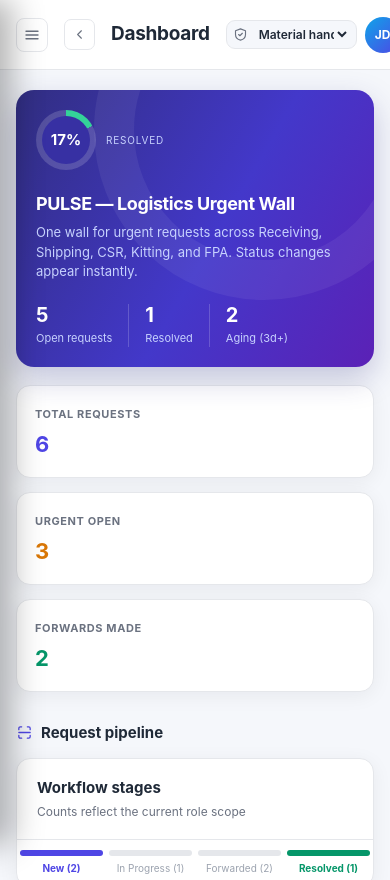
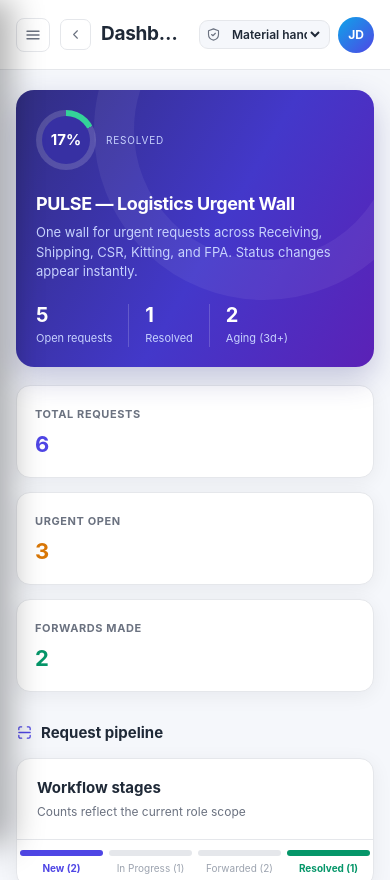
Before and after one commit to rdejito/project-prototypes, a plain HTML site: page Pulse/index.html in a window 390 px wide. Shown: the top 880 px of the page. Drawn offline with Linux system fonts and the light colour scheme.

Commit message:
Align topbar header with grouped left controls

```diff
--- a/ClearPass_Prototype/styles.css
+++ b/ClearPass_Prototype/styles.css
@@ -100,9 +100,12 @@ button:focus-visible, input:focus-visible, select:focus-visible, textarea:focus-
   backdrop-filter: blur(8px); border-bottom: 1px solid var(--border);
   display: flex; align-items: center; justify-content: space-between; gap: 16px; padding: 0 30px;
 }
-.topbar-title h1 { font-size: 19px; margin: 0; letter-spacing: -.3px; }
+.topbar-left { display: flex; align-items: center; gap: 16px; min-width: 0; flex: 1 1 auto; }
+.topbar-left .hub-return, .topbar-left .menu-btn { flex: 0 0 auto; }
+.topbar-title { min-width: 0; }
+.topbar-title h1 { font-size: 19px; margin: 0; letter-spacing: -.3px; white-space: nowrap; overflow: hidden; text-overflow: ellipsis; }
 .topbar-title p { margin: 2px 0 0; font-size: 12px; color: var(--muted); }
-.topbar-right { display: flex; align-items: center; gap: 18px; }
+.topbar-right { display: flex; align-items: center; gap: 18px; flex: 0 0 auto; }
 .role-picker { display: flex; align-items: center; gap: 7px; color: var(--muted); background: var(--bg); border: 1px solid var(--border); border-radius: 9px; padding: 6px 9px; }
 .role-picker .icon { width: 15px; height: 15px; }
 .role-picker select { border: 0; background: transparent; color: var(--text); font-size: 12px; font-weight: 600; cursor: pointer; outline: 0; }
@@ -335,7 +338,8 @@ button:focus-visible, input:focus-visible, select:focus-visible, textarea:focus-
   .sidebar-overlay.show { display: block; position: fixed; inset: 0; background: rgba(17,24,39,.45); z-index: 35; }
   .main { margin-left: 0; }
   .menu-btn { display: inline-grid; }
-  .topbar { padding: 0 16px; height: auto; min-height: 70px; }
+  .topbar { padding: 0 16px; height: auto; min-height: 70px; gap: 10px; }
+  .topbar-left { gap: 10px; }
   .topbar-title p { display: none; }
   .user-meta { display: none; }
   .content { padding: 20px 16px 50px; }
--- a/shared.css
+++ b/shared.css
@@ -100,9 +100,12 @@ button:focus-visible, input:focus-visible, select:focus-visible, textarea:focus-
   backdrop-filter: blur(8px); border-bottom: 1px solid var(--border);
   display: flex; align-items: center; justify-content: space-between; gap: 16px; padding: 0 30px;
 }
-.topbar-title h1 { font-size: 19px; margin: 0; letter-spacing: -.3px; }
+.topbar-left { display: flex; align-items: center; gap: 16px; min-width: 0; flex: 1 1 auto; }
+.topbar-left .hub-return, .topbar-left .menu-btn { flex: 0 0 auto; }
+.topbar-title { min-width: 0; }
+.topbar-title h1 { font-size: 19px; margin: 0; letter-spacing: -.3px; white-space: nowrap; overflow: hidden; text-overflow: ellipsis; }
 .topbar-title p { margin: 2px 0 0; font-size: 12px; color: var(--muted); }
-.topbar-right { display: flex; align-items: center; gap: 18px; }
+.topbar-right { display: flex; align-items: center; gap: 18px; flex: 0 0 auto; }
 .role-picker { display: flex; align-items: center; gap: 7px; color: var(--muted); background: var(--bg); border: 1px solid var(--border); border-radius: 9px; padding: 6px 9px; }
 .role-picker .icon { width: 15px; height: 15px; }
 .role-picker select { border: 0; background: transparent; color: var(--text); font-size: 12px; font-weight: 600; cursor: pointer; outline: 0; }
@@ -335,7 +338,8 @@ button:focus-visible, input:focus-visible, select:focus-visible, textarea:focus-
   .sidebar-overlay.show { display: block; position: fixed; inset: 0; background: rgba(17,24,39,.45); z-index: 35; }
   .main { margin-left: 0; }
   .menu-btn { display: inline-grid; }
-  .topbar { padding: 0 16px; height: auto; min-height: 70px; }
+  .topbar { padding: 0 16px; height: auto; min-height: 70px; gap: 10px; }
+  .topbar-left { gap: 10px; }
   .topbar-title p { display: none; }
   .user-meta { display: none; }
   .content { padding: 20px 16px 50px; }
--- a/shared.js
+++ b/shared.js
@@ -123,9 +123,10 @@
       '<div class="sidebar-foot"><div class="progress-mini"><div class="progress-mini-head"><span>' + esc(cfg.progressLabel || 'Records overview') + '</span><strong id="side-percent">0%</strong></div><div class="progress-track"><div class="progress-fill" id="side-progress"></div></div></div>' +
       '<button class="reset-btn" data-action="reset-demo">' + icon('reset') + ' Reset demo data</button><p class="prototype-note">Interactive prototype · v1.0</p></div></aside>' +
       '<div class="sidebar-overlay" data-action="close-sidebar"></div><div class="main">' +
-      '<header class="topbar"><button class="icon-btn menu-btn" data-action="toggle-sidebar" aria-label="Toggle navigation">' + icon('menu') + '</button>' +
+      '<header class="topbar"><div class="topbar-left">' +
+      '<button class="icon-btn menu-btn" data-action="toggle-sidebar" aria-label="Toggle navigation">' + icon('menu') + '</button>' +
       '<a class="btn btn-outline btn-sm hub-return" href="../index.html" title="Back to prototype hub">' + icon('chevron') + '<span>Back to hub</span></a>' +
-      '<div class="topbar-title"><h1 id="page-title"></h1><p id="page-subtitle"></p></div><div class="topbar-right">' + roles +
+      '<div class="topbar-title"><h1 id="page-title"></h1><p id="page-subtitle"></p></div></div><div class="topbar-right">' + roles +
       '<div class="user-chip"><div class="avatar">' + esc(user.initials) + '</div><div class="user-meta"><strong>' + esc(user.name) + '</strong><span>' + esc(user.meta) + '</span></div></div></div></header>' +
       '<main class="content" id="content"></main></div></div>';
   }
```
Also changed, not shown: ClearPass_Prototype/index.html (+7 -5 lines).
